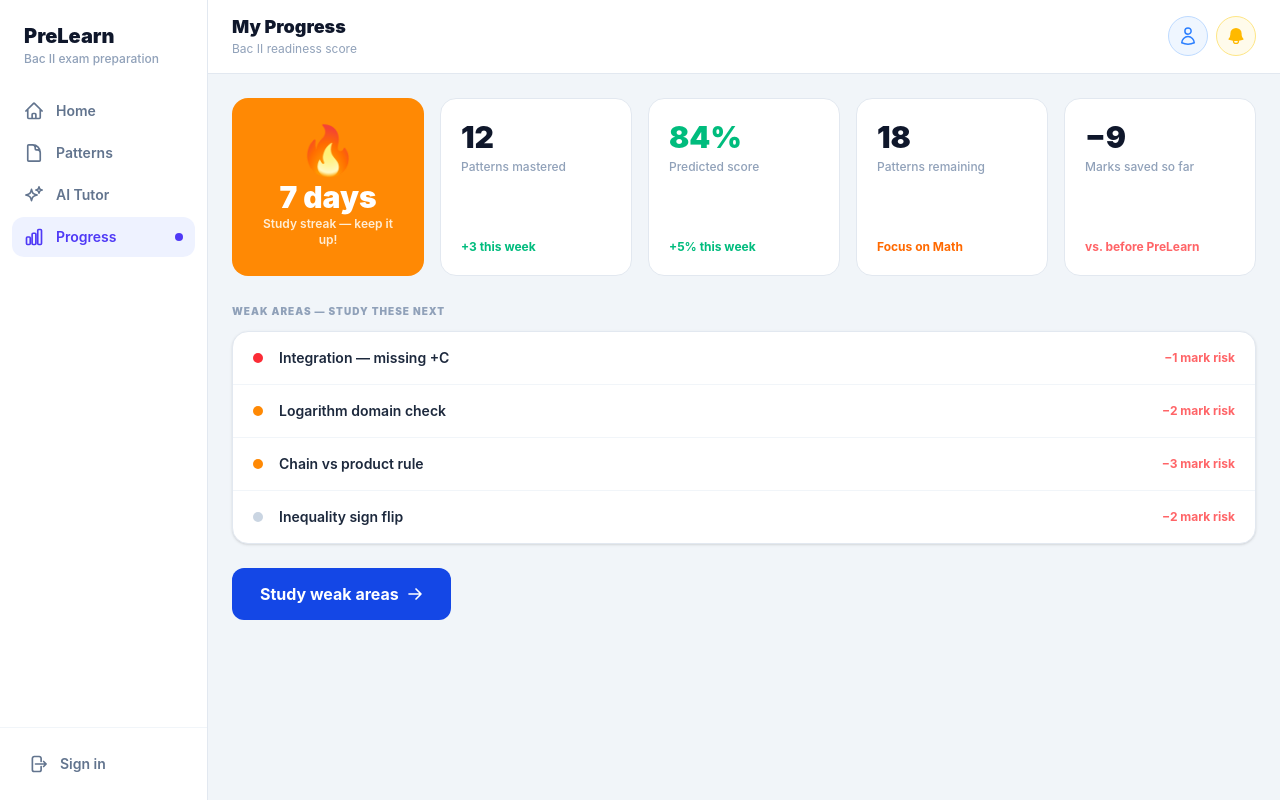
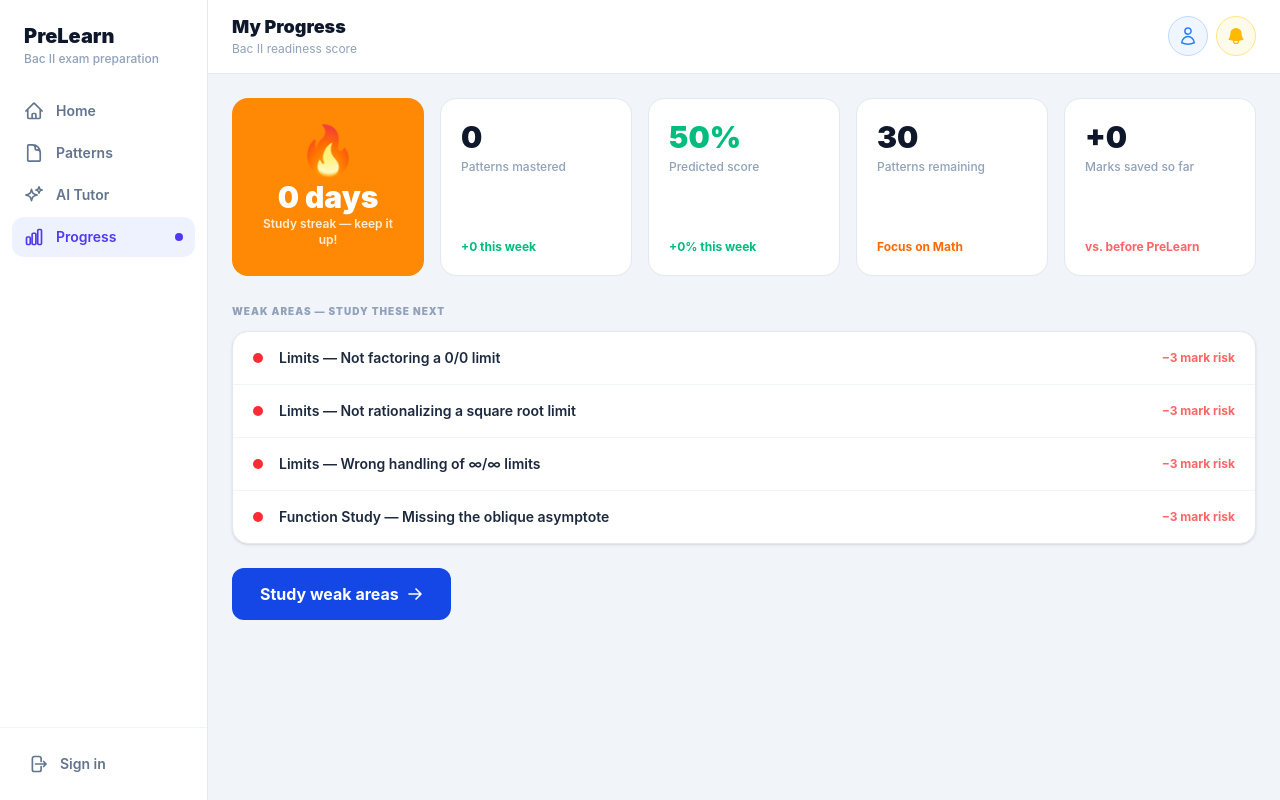
Before and after one commit to chamnan-bet/prelearn-ai-web, a Vue app: page /progress in a window 1280 px wide. Built offline with nearby package versions, Linux system fonts and the light colour scheme; no server answers.

Commit message:
Update Progress View

```diff
--- a/src/composables/useBFS.js
+++ b/src/composables/useBFS.js
@@ -36,5 +36,6 @@ export function bfsRelatedPatterns(startId, graph, allPatterns, maxHops = 1) {
     }
   }
 
-  return allPatterns.filter(p => relatedIds.includes(p.id))
+  const patternMap = new Map(allPatterns.map(p => [p.id, p]))
+  return relatedIds.map(id => patternMap.get(id)).filter(Boolean)
 }
--- a/src/composables/useProgress.js
+++ b/src/composables/useProgress.js
@@ -3,11 +3,18 @@ import { fetchMasteredPatterns, markPatternMastered } from '@/services/progress'
 
 // Module-level — shared across all components (same pattern as useAuth)
 const masteredIds = ref(new Set())
+const progressDates = ref(new Map())
 
 export function useProgress() {
   const loadProgress = async (uid) => {
-    if (!uid) { masteredIds.value = new Set(); return }
-    masteredIds.value = await fetchMasteredPatterns(uid)
+    if (!uid) {
+      masteredIds.value = new Set()
+      progressDates.value = new Map()
+      return
+    }
+    const progressMap = await fetchMasteredPatterns(uid)
+    masteredIds.value = new Set(progressMap.keys())
+    progressDates.value = progressMap
   }
 
   const markMastered = async (uid, patternId) => {
@@ -15,7 +22,11 @@ export function useProgress() {
     await markPatternMastered(uid, patternId)
     // Optimistic update — no need to re-fetch
     masteredIds.value = new Set([...masteredIds.value, patternId])
+
+    const newDates = new Map(progressDates.value)
+    newDates.set(patternId, new Date())
+    progressDates.value = newDates
   }
 
-  return { masteredIds, loadProgress, markMastered }
+  return { masteredIds, progressDates, loadProgress, markMastered }
 }
--- a/src/services/progress.js
+++ b/src/services/progress.js
@@ -9,5 +9,11 @@ export const markPatternMastered = async (uid, patternId) => {
 
 export const fetchMasteredPatterns = async (uid) => {
   const snap = await getDocs(collection(db, 'users', uid, 'progress'))
-  return new Set(snap.docs.map(d => d.id))
+  const progressMap = new Map()
+  snap.docs.forEach(d => {
+    const data = d.data()
+    const date = data.masteredAt ? data.masteredAt.toDate() : new Date()
+    progressMap.set(d.id, date)
+  })
+  return progressMap
 }
--- a/src/views/PatternView.vue
+++ b/src/views/PatternView.vue
@@ -151,7 +151,7 @@ const subjectLabel = computed(() => {
 onMounted(async () => {
   try {
     allPatterns.value = await fetchPatterns(subject.value)
-  } catch (e) {
+  } catch {
     error.value = 'Could not load patterns. Please try again.'
   } finally {
     loading.value = false
--- a/src/views/PracticeView.vue
+++ b/src/views/PracticeView.vue
@@ -268,7 +268,7 @@ const loadPattern = async (id) => {
   try {
     pattern.value = await fetchPatternById(subject.value, id)
     if (!pattern.value) error.value = 'Pattern not found.'
-  } catch (e) {
+  } catch {
     error.value = 'Could not load this pattern. Please try again.'
   } finally {
     loading.value = false
--- a/src/views/ProgressView.vue
+++ b/src/views/ProgressView.vue
@@ -29,29 +29,29 @@
         <!-- Streak card -->
         <div class="bg-orange-400 rounded-2xl px-6 py-7 text-white flex flex-col items-center justify-center text-center md:w-48 shrink-0">
           <span class="text-5xl mb-2" aria-hidden="true">🔥</span>
-          <p class="text-3xl font-black leading-none mb-1">7 days</p>
+          <p class="text-3xl font-black leading-none mb-1">{{ streakDays }} {{ streakDays === 1 ? 'day' : 'days' }}</p>
           <p class="text-orange-100 text-xs font-semibold">Study streak — keep it up!</p>
         </div>
 
         <!-- 4 stat boxes -->
         <div class="grid grid-cols-2 md:grid-cols-4 gap-4 flex-grow">
           <div class="bg-white border border-slate-200 rounded-2xl p-5 flex flex-col">
-            <div class="text-3xl font-black text-slate-900 mb-1">12</div>
+            <div class="text-3xl font-black text-slate-900 mb-1">{{ masteredCount }}</div>
             <p class="text-slate-400 text-xs font-medium mb-3 flex-grow">Patterns mastered</p>
-            <p class="text-emerald-500 text-xs font-bold">+3 this week</p>
+            <p class="text-emerald-500 text-xs font-bold">+{{ masteredThisWeek }} this week</p>
           </div>
           <div class="bg-white border border-slate-200 rounded-2xl p-5 flex flex-col">
-            <div class="text-3xl font-black text-emerald-500 mb-1">84%</div>
+            <div class="text-3xl font-black text-emerald-500 mb-1">{{ predictedScore }}%</div>
             <p class="text-slate-400 text-xs font-medium mb-3 flex-grow">Predicted score</p>
-            <p class="text-emerald-500 text-xs font-bold">+5% this week</p>
+            <p class="text-emerald-500 text-xs font-bold">+{{ predictedScoreDiff }}% this week</p>
           </div>
           <div class="bg-white border border-slate-200 rounded-2xl p-5 flex flex-col">
-            <div class="text-3xl font-black text-slate-900 mb-1">18</div>
+            <div class="text-3xl font-black text-slate-900 mb-1">{{ patternsRemaining }}</div>
             <p class="text-slate-400 text-xs font-medium mb-3 flex-grow">Patterns remaining</p>
             <p class="text-orange-500 text-xs font-bold">Focus on Math</p>
           </div>
           <div class="bg-white border border-slate-200 rounded-2xl p-5 flex flex-col">
-            <div class="text-3xl font-black text-slate-900 mb-1">−9</div>
+            <div class="text-3xl font-black text-slate-900 mb-1">+{{ marksSaved }}</div>
             <p class="text-slate-400 text-xs font-medium mb-3 flex-grow">Marks saved so far</p>
             <p class="text-red-400 text-xs font-bold">vs. before PreLearn</p>
           </div>
@@ -90,12 +90,103 @@
 </template>
 
 <script setup>
+import { computed, watch } from 'vue'
 import { RouterLink } from 'vue-router'
+import { useAuth } from '@/composables/useAuth'
+import { useProgress } from '@/composables/useProgress'
+import { mathPatterns } from '@/data/mathPatterns'
 
-const weakAreas = [
-  { name: 'Integration — missing +C',  marks: '−1 mark risk', dotClass: 'bg-red-500'    },
-  { name: 'Logarithm domain check',    marks: '−2 mark risk', dotClass: 'bg-orange-400' },
-  { name: 'Chain vs product rule',     marks: '−3 mark risk', dotClass: 'bg-orange-400' },
-  { name: 'Inequality sign flip',      marks: '−2 mark risk', dotClass: 'bg-slate-300'  }
-]
+const { user } = useAuth()
+const { masteredIds, progressDates, loadProgress } = useProgress()
+
+watch(user, async (u) => {
+  await loadProgress(u?.uid)
+}, { immediate: true })
+
+const parseMarks = (str) => {
+  const m = str?.match(/(\d+)/)
+  return m ? parseInt(m[1]) : 1
+}
+
+// 1. Streak Calculation
+const streakDays = computed(() => {
+  const dates = Array.from(progressDates.value.values())
+  if (!dates.length) return 0
+
+  const pad = (n) => String(n).padStart(2, '0')
+  const toLocalDateStr = (d) => `${d.getFullYear()}-${pad(d.getMonth() + 1)}-${pad(d.getDate())}`
+
+  const uniqueDays = new Set(dates.map(toLocalDateStr))
+  const todayStr = toLocalDateStr(new Date())
+  const yesterday = new Date(Date.now() - 86400000)
+  const yesterdayStr = toLocalDateStr(yesterday)
+
+  if (!uniqueDays.has(todayStr) && !uniqueDays.has(yesterdayStr)) {
+    return 0
+  }
+
+  let streak = 0
+  let currentCheck = uniqueDays.has(todayStr) ? new Date() : yesterday
+
+  while (true) {
+    const checkStr = toLocalDateStr(currentCheck)
+    if (uniqueDays.has(checkStr)) {
+      streak++
+      currentCheck.setDate(currentCheck.getDate() - 1)
+    } else {
+      break
+    }
+  }
+  return streak
+})
+
+// 2. Patterns Mastered
+const masteredCount = computed(() => masteredIds.value.size)
+
+const masteredThisWeek = computed(() => {
+  const sevenDaysAgo = Date.now() - 7 * 86400000
+  return Array.from(progressDates.value.values()).filter(d => d.getTime() >= sevenDaysAgo).length
+})
+
+// 3. Predicted Score
+const predictedScore = computed(() => Math.round(50 + (masteredCount.value / 30) * 50))
+
+const predictedScoreDiff = computed(() => {
+  const countBeforeThisWeek = Math.max(0, masteredCount.value - masteredThisWeek.value)
+  const scoreBeforeThisWeek = Math.round(50 + (countBeforeThisWeek / 30) * 50)
+  return predictedScore.value - scoreBeforeThisWeek
+})
+
+// 4. Patterns Remaining
+const patternsRemaining = computed(() => Math.max(0, 30 - masteredCount.value))
+
+// 5. Marks Saved
+const marksSaved = computed(() => {
+  let total = 0
+  mathPatterns.forEach(p => {
+    if (masteredIds.value.has(p.id)) {
+      total += parseMarks(p.marks)
+    }
+  })
+  return total
+})
+
+// 6. Weak Areas
+const weakAreas = computed(() => {
+  const unmastered = mathPatterns.filter(p => !masteredIds.value.has(p.id))
+  // Sort descending by marks at risk
+  const sorted = [...unmastered].sort((a, b) => parseMarks(b.marks) - parseMarks(a.marks))
+
+  const riskColorMap = {
+    high: 'bg-red-500',
+    medium: 'bg-orange-400',
+    low: 'bg-slate-300'
+  }
+
+  return sorted.slice(0, 4).map(p => ({
+    name: `${p.subject} — ${p.title}`,
+    marks: `−${parseMarks(p.marks)} mark risk`,
+    dotClass: riskColorMap[p.riskLevel] || 'bg-slate-300'
+  }))
+})
 </script>
```
